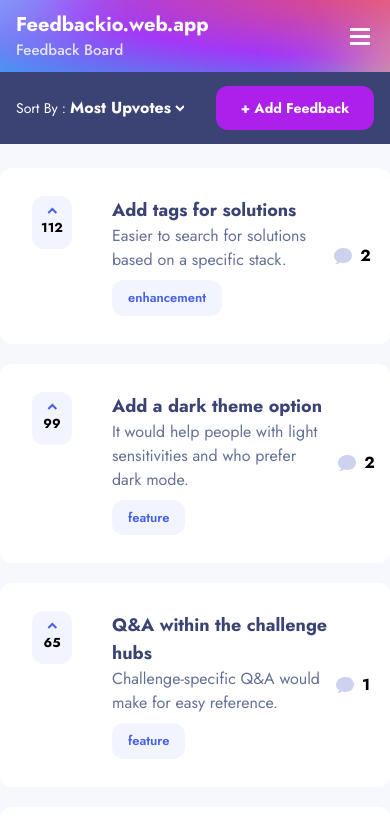
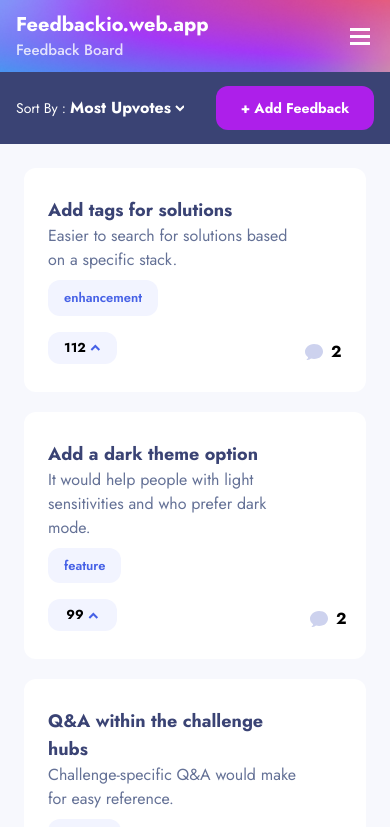
Before and after one commit to george572/Feedbackio, a Vue app: page / in a window 390 px wide. Shown: the top 827 px of the page. Built offline with nearby package versions, Linux system fonts and the light colour scheme.

Commit message:
suggestions list item responsive

```diff
--- a/src/components/base/AppButton.vue
+++ b/src/components/base/AppButton.vue
@@ -9,7 +9,7 @@ defineProps({
 
 <template>
   <button
-    class="w-[128px] sm:w-[158px] h-[44px] text-center leading-[44px] transition-all duration-300 text-white rounded-xl text-sm font-[Jost-Bold]"
+    class="w-[128px] xs:w-[158px] h-[44px] text-center leading-[44px] transition-all duration-300 text-white rounded-xl text-sm font-[Jost-Bold]"
     :class="{
       'bg-purple hover:bg-[#C75AF6]': bgColor === 'purple',
       'bg-blue hover:bg-[#7C91F9]': bgColor === 'blue',
--- a/src/components/suggestions-list/SuggestionItem.vue
+++ b/src/components/suggestions-list/SuggestionItem.vue
@@ -24,15 +24,15 @@ defineProps({
 </script>
 
 <template>
-  <div class="flex items-center justify-between w-full px-8 my-5 bg-white py-7 rounded-xl">
-    <div class="flex gap-10">
-      <div class="min-w-[40px] h-[53px] bg-darkGray rounded-xl flex items-center justify-center flex-col gap-1 cursor-pointer hover:bg-[#CFD7FF] transition-all duration-200">
+  <div class="flex flex-row items-end justify-between w-full px-6 my-5 bg-white sm:px-8 sm:items-center py-7 rounded-xl">
+    <div class="flex flex-col-reverse gap-4 sm:gap-10 sm:flex-row">
+      <div class="min-w-[40px] max-w-[69px] h-[32px] flex-row-reverse sm:h-[53px] bg-darkGray rounded-xl flex items-center justify-center sm:flex-col gap-1 cursor-pointer hover:bg-[#CFD7FF] transition-all duration-200">
         <img src="../../assets/images/upvote-sign.svg">
         <span class="text-[13px] font-[Jost-Bold]">{{ upvotesAmount }}</span>
       </div>
       <div class="flex flex-col items-start">
-        <span class="text-darkBlue font-[Jost-Bold] text-lg">{{ title }}</span>
-        <span class="text-gray font-[Jost-Regular] text-base pr-3">{{ description }}</span>
+        <span class="text-darkBlue font-[Jost-Bold] text-lg cursor-pointer">{{ title }}</span>
+        <span class="text-gray font-[Jost-Regular] text-base pr-0 sm:pr-3 cursor-pointer">{{ description }}</span>
         <div
           class="px-4 py-2 mt-2 rounded-xl font-[Jost-Semibold] text-[13px] transition-all duration-200 text-blue bg-darkGray text-center"
         >
@@ -40,7 +40,7 @@ defineProps({
         </div>
       </div>
     </div>
-    <div class="flex items-center gap-2 cursor-pointer">
+    <div class="relative flex items-center gap-2 pr-3 cursor-pointer sm:pr-0 bottom-1 xs:bottom-0">
       <img src="../../assets/images/comment.svg">
       <span class="text-base font-[Jost-Bold]">{{ commentsAmount }}</span>
     </div>
--- a/src/components/suggestions-list/SuggestionsHeader.vue
+++ b/src/components/suggestions-list/SuggestionsHeader.vue
@@ -12,7 +12,7 @@ defineProps({
 </script>
 
 <template>
-  <div class="w-full h-[72px] py-6 px-4 flex bg-darkBlue rounded-0 md:rounded-xl text-white justify-between items-center">
+  <div class="w-full h-[72px] py-2 xs:py-6 px-4 flex bg-darkBlue rounded-0 md:rounded-xl text-white justify-between items-center">
     <div class="flex items-center gap-8">
       <!-- total amount of suggestions -->
       <div class="items-center hidden gap-4 pl-2 md:flex">
--- a/src/components/suggestions-list/SuggestionsHeaderSortComponent.vue
+++ b/src/components/suggestions-list/SuggestionsHeaderSortComponent.vue
@@ -36,7 +36,7 @@ onClickOutside(dropdownEl, (event) => {
 <template>
   <div class="relative">
     <div
-      class="flex flex-col items-start text-white cursor-pointer sm:items-center sm:flex-row"
+      class="flex flex-col items-start text-white cursor-pointer xs:items-center xs:flex-row"
       @click="openSortDropdown = !openSortDropdown"
     >
       <span class="opener font-[Jost-Regular] text-sm pr-1">Sort By :</span>
--- a/src/components/suggestions-list/SuggestionsList.vue
+++ b/src/components/suggestions-list/SuggestionsList.vue
@@ -30,7 +30,7 @@ const parseSuggestionsData = () => {
 <template>
   <div class="w-full px-0 lg:px-0">
     <SuggestionsHeader />
-    <div class="mt-6">
+    <div class="px-6 mt-6 md:px-0">
       <SuggestionItem
         v-for="suggestion in suggesionsData"
         :key="suggestion.id"
--- a/tailwind.config.js
+++ b/tailwind.config.js
@@ -19,7 +19,8 @@ export default {
         red: "#D73737",
       },
       screens: {
-        'sm': '390px',
+        'xs': '390px',
+        'sm': '550px',
         'md': '770px',
         'lg': '960px',
         'xl': '1280px',
```
